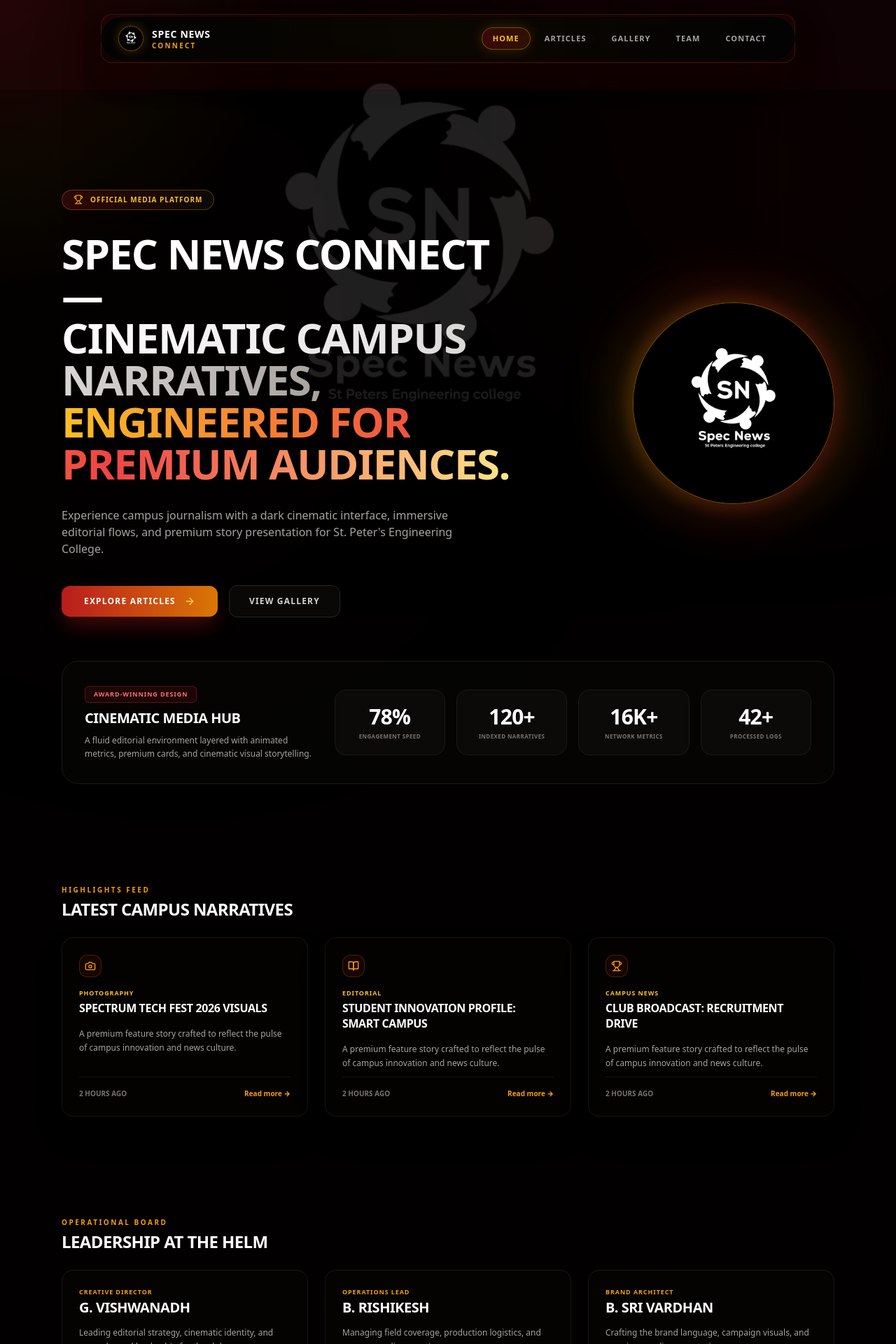
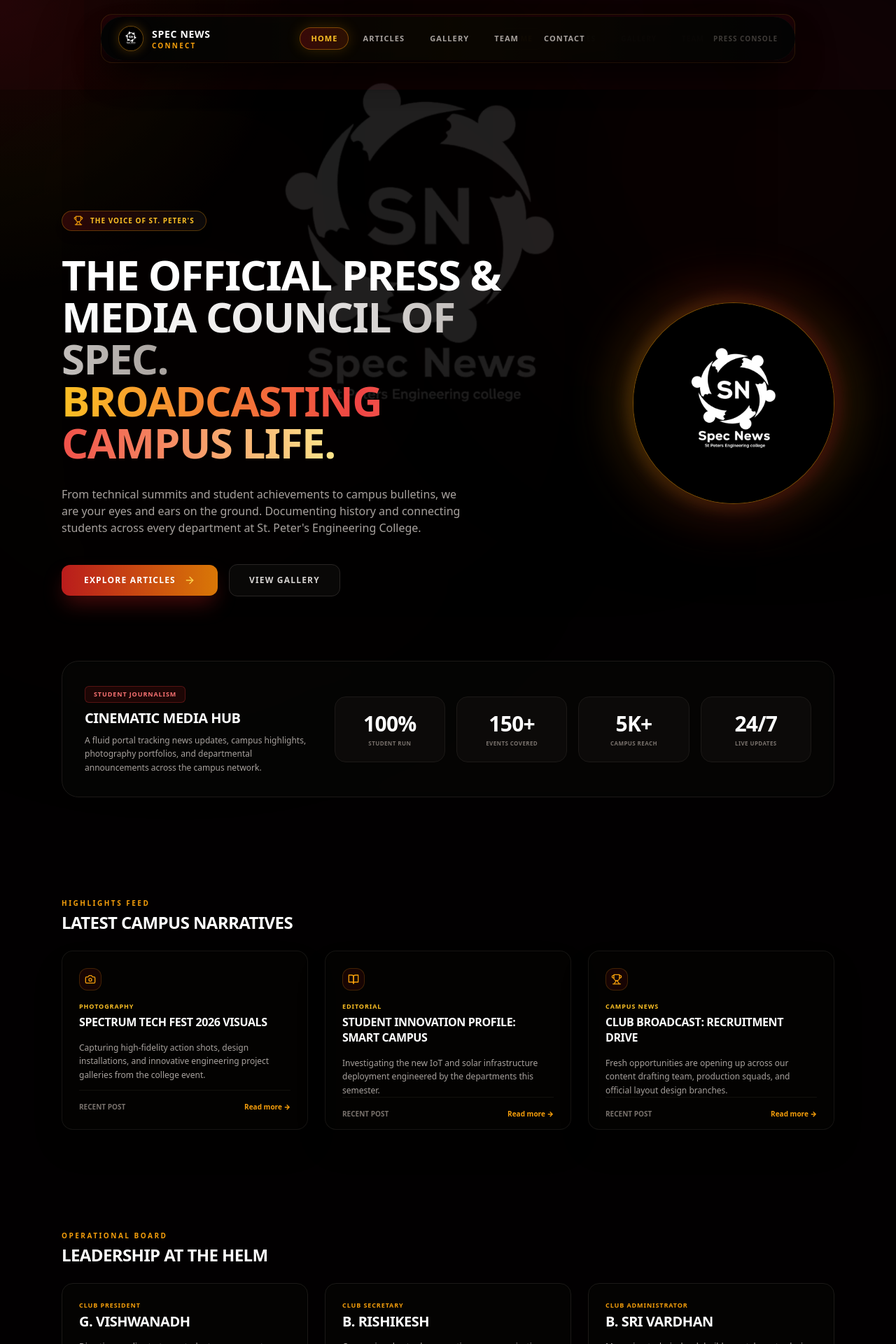
Before and after one commit to SPECNews/SPECNewsConnect, a Next.js app: page / in a window 1280 px wide. Shown: the top 1920 px of the page at 70% size. Built offline with nearby package versions, Linux system fonts and the light colour scheme.

Commit message:
design: center branding assets and drop achievements layout grid

```diff
--- a/src/app/page.tsx
+++ b/src/app/page.tsx
@@ -16,7 +16,7 @@ export default function HomePage() {
   const mouseX = useMotionValue(0);
   const mouseY = useMotionValue(0);
 
-  // High-performance spring vectors for cursor-under-glow spotlight tracking
+  // High-performance spring vectors for cursor spotlight tracking
   const lightX = useSpring(mouseX, { stiffness: 150, damping: 25 });
   const lightY = useSpring(mouseY, { stiffness: 150, damping: 25 });
 
@@ -51,10 +51,9 @@ export default function HomePage() {
   return (
     <div className="pb-32 relative overflow-hidden min-h-screen bg-[#020001] text-white selection:bg-red-950 selection:text-amber-400">
 
-      {/* 1. DYNAMIC LIGHT UNDER THE CURSOR & BACKGROUND PARALLAX EMBLEM */}
+      {/* 1. LIGHT UNDER CURSOR & BACKGROUND PARALLAX EMBLEM */}
       <div className="absolute inset-0 z-0 select-none pointer-events-none">
-
-        {/* Cursor Glow Matrix */}
+        {/* Dynamic Under-Cursor Spotlight */}
         <motion.div
           className="fixed inset-0 mix-blend-screen opacity-70 hidden lg:block"
           style={{
@@ -65,11 +64,11 @@ export default function HomePage() {
           }}
         />
 
-        {/* Ambient Dark Velvet Backing Gradients */}
+        {/* Ambient Crimson Background Gradients */}
         <div className="fixed top-[-10%] right-[-10%] w-[50vw] h-[50vw] rounded-full bg-red-950/15 blur-[140px]" />
         <div className="fixed bottom-[-10%] left-[-10%] w-[60vw] h-[60vw] rounded-full bg-amber-950/5 blur-[160px]" />
 
-        {/* Dynamic Logo Watermark Backdrop */}
+        {/* Dynamic Watermark Logo Backdrop */}
         <motion.div
           style={{ x: smoothX, y: smoothY }}
           className="fixed inset-0 flex items-center justify-center z-0"
@@ -82,15 +81,16 @@ export default function HomePage() {
         </motion.div>
       </div>
 
-      {/* 2. PREMIUM HIGH-GLOW EYE-CATCHING NAVIGATION DOCK */}
+      {/* 2. SYMMETRICALLY ALIGNED HIGH-GLOW NAVIGATION DOCK */}
 <nav className="fixed top-6 left-0 right-0 z-50 max-w-5xl mx-auto px-4">
-        {/* Outer Glow container edge */}
-        <div className="relative rounded-full p-[1px] bg-gradient-to-r from-stone-800/80 via-amber-500/40 to-stone-800/80 backdrop-blur-2xl shadow-[0_25px_50px_-12px_rgba(0,0,0,0.85)] shadow-red-950/20">
+  <div className="relative rounded-full p-[1px] bg-gradient-to-r from-stone-800/80 via-amber-500/40 to-stone-800/80 backdrop-blur-2xl shadow-[0_25px_50px_-12px_rgba(0,0,0,0.85)]">
     <div className="absolute inset-0 rounded-full bg-black/90 -z-10" />
 
-          <div className="px-6 py-3 flex items-center justify-between">
-            {/* Highly Visible SPEC News Connect Logo Branding */}
-            <Link href="/" className="flex items-center space-x-3 group/logo">
+    {/* Using grid-cols-3 anchors the logo to the left and locks the links directly in the true horizontal center */}
+    <div className="px-6 py-3 grid grid-cols-3 items-center">
+
+      {/* Left Slot: Branding Alignment */}
+      <Link href="/" className="flex items-center space-x-3 group/logo justify-self-start">
         <div className="relative w-9 h-9 rounded-full bg-stone-950 border border-amber-500/40 overflow-hidden p-0 shadow-[0_0_15px_rgba(245,158,11,0.25)] transition-transform duration-300 group-hover/logo:scale-105">
           <img
             src="/logo.png"
@@ -108,8 +108,8 @@ export default function HomePage() {
         </div>
       </Link>
 
-            {/* Click-Optimized Glowing Action Tabs */}
-            <div className="flex items-center space-x-1">
+      {/* Middle Slot: Absolute Centered Menu Tracks */}
+      <div className="flex items-center space-x-1 justify-self-center">
         {['Home', 'Articles', 'Gallery', 'Team', 'Contact'].map((item) => {
           const isActive = activeTab === item;
           return (
@@ -132,11 +132,16 @@ export default function HomePage() {
           );
         })}
       </div>
+
+      {/* Right Slot: Structural Balance Spacer */}
+      <div className="hidden lg:block justify-self-end text-[10px] font-black tracking-widest text-stone-500/50 uppercase select-none">
+        PRESS CONSOLE
+      </div>
     </div>
   </div>
 </nav>
 
-      {/* 3. HERO LAYER & ULTRA-LARGE CLEAR EMBLEM */}
+      {/* 3. HERO SECTION — REWRITTEN MEDIA INSPIRED COPY */}
       <section className="max-w-6xl mx-auto px-6 text-center lg:text-left flex flex-col lg:flex-row items-center justify-between min-h-[96vh] relative z-10 pt-32 gap-12">
         <motion.div
           initial="hidden" animate="visible" variants={revealVariant}
@@ -144,21 +149,21 @@ export default function HomePage() {
         >
           <div className="inline-flex items-center space-x-2.5 bg-gradient-to-r from-red-950/60 to-stone-900/40 border border-amber-500/30 px-4 py-1.5 rounded-full shadow-lg">
             <Trophy className="w-3.5 h-3.5 text-amber-500" />
-            <span className="text-[10px] font-black tracking-widest uppercase text-amber-400">Official Media Platform</span>
+            <span className="text-[10px] font-black tracking-widest uppercase text-amber-400">The Voice of St. Peter's</span>
           </div>
 
           <h1 className="text-4xl sm:text-6xl font-black text-white uppercase tracking-tight leading-[1.08]">
-            SPEC News Connect — <br />
+            THE OFFICIAL PRESS & <br />
             <span className="text-transparent bg-clip-text bg-gradient-to-r from-white via-stone-200 to-stone-400">
-              cinematic campus narratives,
+              MEDIA COUNCIL OF SPEC.
             </span><br />
             <span className="text-transparent bg-clip-text bg-gradient-to-r from-amber-400 via-red-500 to-amber-200">
-              engineered for premium audiences.
+              BROADCASTING CAMPUS LIFE.
             </span>
           </h1>
 
           <p className="text-stone-400 text-sm sm:text-base normal-case leading-relaxed font-medium max-w-xl">
-            Experience campus journalism with a dark cinematic interface, immersive editorial flows, and premium story presentation for St. Peter's Engineering College.
+            From technical summits and student achievements to campus bulletins, we are your eyes and ears on the ground. Documenting history and connecting students across every department at St. Peter's Engineering College.
           </p>
 
           <div className="flex flex-wrap items-center gap-4 pt-2 justify-center lg:justify-start">
@@ -172,17 +177,15 @@ export default function HomePage() {
           </div>
         </motion.div>
 
-        {/* LARGE EDGE-TO-EDGE CIRCULAR GOLD GLOW EMBLEM */}
+        {/* LARGE FILL-CIRCLE LOGO EMBLEM */}
         <motion.div
           initial="hidden" animate="visible" variants={revealVariant}
           whileHover={{ scale: 1.03 }}
           className="relative group/emblem cursor-pointer flex-shrink-0"
         >
-          {/* Intense Outer Golden Glowing Design Background Layers */}
           <div className="absolute -inset-4 rounded-full bg-gradient-to-r from-amber-500 via-red-600 to-yellow-500 opacity-25 blur-2xl group-hover/emblem:opacity-45 transition duration-700 animate-pulse" />
           <div className="absolute -inset-1 rounded-full bg-gradient-to-r from-amber-500/50 to-red-600/50 opacity-100 blur-md group-hover/emblem:scale-105 transition duration-500" />
 
-          {/* The Circular Frame container is set to size w-64 h-64 with p-0 and object-cover to make sure the image fills it clearly up to the margins */}
           <div className="w-60 h-60 sm:w-72 sm:h-72 rounded-full bg-black border border-amber-500/50 flex items-center justify-center p-0 relative shadow-[0_0_60px_rgba(0,0,0,0.9)] overflow-hidden">
             <img
               src="/logo.png"
@@ -193,7 +196,7 @@ export default function HomePage() {
         </motion.div>
       </section>
 
-      {/* 4. REAL-TIME HIGH-FIDELITY IMPACT METRICS PANEL */}
+      {/* 4. CLUB CONTENT SUMMARY BOX */}
       <motion.section
         initial="hidden" whileInView="visible" viewport={{ once: true, margin: "-100px" }} variants={revealVariant}
         className="max-w-6xl mx-auto px-6 relative z-10 mt-12"
@@ -201,20 +204,20 @@ export default function HomePage() {
         <div className="bg-stone-950/40 backdrop-blur-md border border-stone-900 rounded-3xl p-8 grid grid-cols-1 lg:grid-cols-3 gap-8 items-center">
           <div className="space-y-2">
             <div className="inline-block bg-red-950/40 border border-red-900/60 px-3 py-1 rounded-md text-[9px] font-black tracking-widest text-red-400 uppercase">
-              AWARD-WINNING DESIGN
+              STUDENT JOURNALISM
             </div>
             <h2 className="text-xl font-extrabold text-white uppercase tracking-tight">Cinematic Media Hub</h2>
             <p className="text-stone-400 text-xs normal-case leading-relaxed font-sans">
-              A fluid editorial environment layered with animated metrics, premium cards, and cinematic visual storytelling.
+              A fluid portal tracking news updates, campus highlights, photography portfolios, and departmental announcements across the campus network.
             </p>
           </div>
 
           <div className="lg:col-span-2 grid grid-cols-2 sm:grid-cols-4 gap-4">
             {[
-              { metric: "78%", tag: "ENGAGEMENT SPEED" },
-              { metric: "120+", tag: "INDEXED NARRATIVES" },
-              { metric: "16K+", tag: "NETWORK METRICS" },
-              { metric: "42+", tag: "PROCESSED LOGS" }
+              { metric: "100%", tag: "STUDENT RUN" },
+              { metric: "150+", tag: "EVENTS COVERED" },
+              { metric: "5K+", tag: "CAMPUS REACH" },
+              { metric: "24/7", tag: "LIVE UPDATES" }
             ].map((stat, i) => (
               <div key={i} className="bg-stone-950 border border-stone-900 p-5 rounded-2xl text-center space-y-1 hover:border-stone-800 transition">
                 <span className="text-2xl sm:text-3xl font-black tracking-tight text-white block">{stat.metric}</span>
@@ -225,7 +228,7 @@ export default function HomePage() {
         </div>
       </motion.section>
 
-      {/* 5. CAMPUS HIGHLIGHTS FEED CHRONICLES */}
+      {/* 5. HIGHLIGHTS CHRONICLES FEED */}
       <motion.section
         initial="hidden" whileInView="visible" viewport={{ once: true, margin: "-100px" }} variants={revealVariant}
         className="max-w-6xl mx-auto px-6 space-y-6 relative z-10 mt-36"
@@ -237,9 +240,9 @@ export default function HomePage() {
 
         <div className="grid grid-cols-1 md:grid-cols-3 gap-6">
           {[
-            { icon: Camera, tag: "PHOTOGRAPHY", title: "Spectrum Tech Fest 2026 Visuals", desc: "A premium feature story crafted to reflect the pulse of campus innovation and news culture." },
-            { icon: BookOpen, tag: "EDITORIAL", title: "Student Innovation Profile: Smart Campus", desc: "A premium feature story crafted to reflect the pulse of campus innovation and news culture." },
-            { icon: Trophy, tag: "CAMPUS NEWS", title: "Club Broadcast: Recruitment Drive", desc: "A premium feature story crafted to reflect the pulse of campus innovation and news culture." }
+            { icon: Camera, tag: "PHOTOGRAPHY", title: "Spectrum Tech Fest 2026 Visuals", desc: "Capturing high-fidelity action shots, design installations, and innovative engineering project galleries from the college event." },
+            { icon: BookOpen, tag: "EDITORIAL", title: "Student Innovation Profile: Smart Campus", desc: "Investigating the new IoT and solar infrastructure deployment engineered by the departments this semester." },
+            { icon: Trophy, tag: "CAMPUS NEWS", title: "Club Broadcast: Recruitment Drive", desc: "Fresh opportunities are opening up across our content drafting team, production squads, and official layout design branches." }
           ].map((item, idx) => (
             <div key={idx} className="group/card rounded-2xl border border-stone-900/80 hover:border-amber-500/30 transition-all duration-300 bg-stone-950/20 backdrop-blur-sm flex flex-col justify-between h-64 p-6 shadow-2xl">
               <div className="space-y-4">
@@ -253,7 +256,7 @@ export default function HomePage() {
                 <p className="text-stone-400 text-xs normal-case leading-relaxed font-sans">{item.desc}</p>
               </div>
               <div className="flex items-center justify-between pt-4 border-t border-stone-900/60 text-[10px] font-black text-stone-500">
-                <span>2 HOURS AGO</span>
+                <span>RECENT POST</span>
                 <span className="text-amber-500 group-hover/card:text-amber-400 cursor-pointer transition">Read more &rarr;</span>
               </div>
             </div>
@@ -261,7 +264,7 @@ export default function HomePage() {
         </div>
       </motion.section>
 
-      {/* 6. SYSTEM LEADERSHIP MATRIX SQUAD */}
+      {/* 6. OPERATIONAL COUNCIL TEAM */}
       <motion.section
         initial="hidden" whileInView="visible" viewport={{ once: true, margin: "-100px" }} variants={revealVariant}
         className="max-w-6xl mx-auto px-6 space-y-6 relative z-10 mt-36"
@@ -273,9 +276,9 @@ export default function HomePage() {
 
         <div className="grid grid-cols-1 md:grid-cols-3 gap-6">
           {[
-            { role: "CREATIVE DIRECTOR", name: "G. Vishwanadh", desc: "Leading editorial strategy, cinematic identity, and cross-channel leadership for the club." },
-            { role: "OPERATIONS LEAD", name: "B. Rishikesh", desc: "Managing field coverage, production logistics, and campus media operations." },
-            { role: "BRAND ARCHITECT", name: "B. Sri Vardhan", desc: "Crafting the brand language, campaign visuals, and premium media presentation." }
+            { role: "CLUB PRESIDENT", name: "G. Vishwanadh", desc: "Directing media strategy, student engagement campaigns, and lead execution for council initiatives." },
+            { role: "CLUB SECRETARY", name: "B. Rishikesh", desc: "Overseeing day-to-day operations, communications timelines, and student journalism coverage logistics." },
+            { role: "CLUB ADMINISTRATOR", name: "B. Sri Vardhan", desc: "Managing technical web builds, portal assets, design layouts, and server architecture handles." }
           ].map((lead, idx) => (
             <div key={idx} className="bg-stone-950/30 backdrop-blur-sm border border-stone-900 p-6 rounded-2xl flex flex-col justify-between h-56 hover:border-stone-800 transition">
               <div className="space-y-3">
@@ -288,7 +291,7 @@ export default function HomePage() {
 
               <div className="pt-4 border-t border-stone-900/60 flex items-center space-x-2 text-stone-600">
                 <ShieldAlert className="w-3.5 h-3.5" />
-                <span className="text-[9px] font-black tracking-widest uppercase">Verified Officer Credentials</span>
+                <span className="text-[9px] font-black tracking-widest uppercase">Verified Council Member</span>
               </div>
             </div>
           ))}
```
Lines whose indentation alone changed are shown as unchanged.
